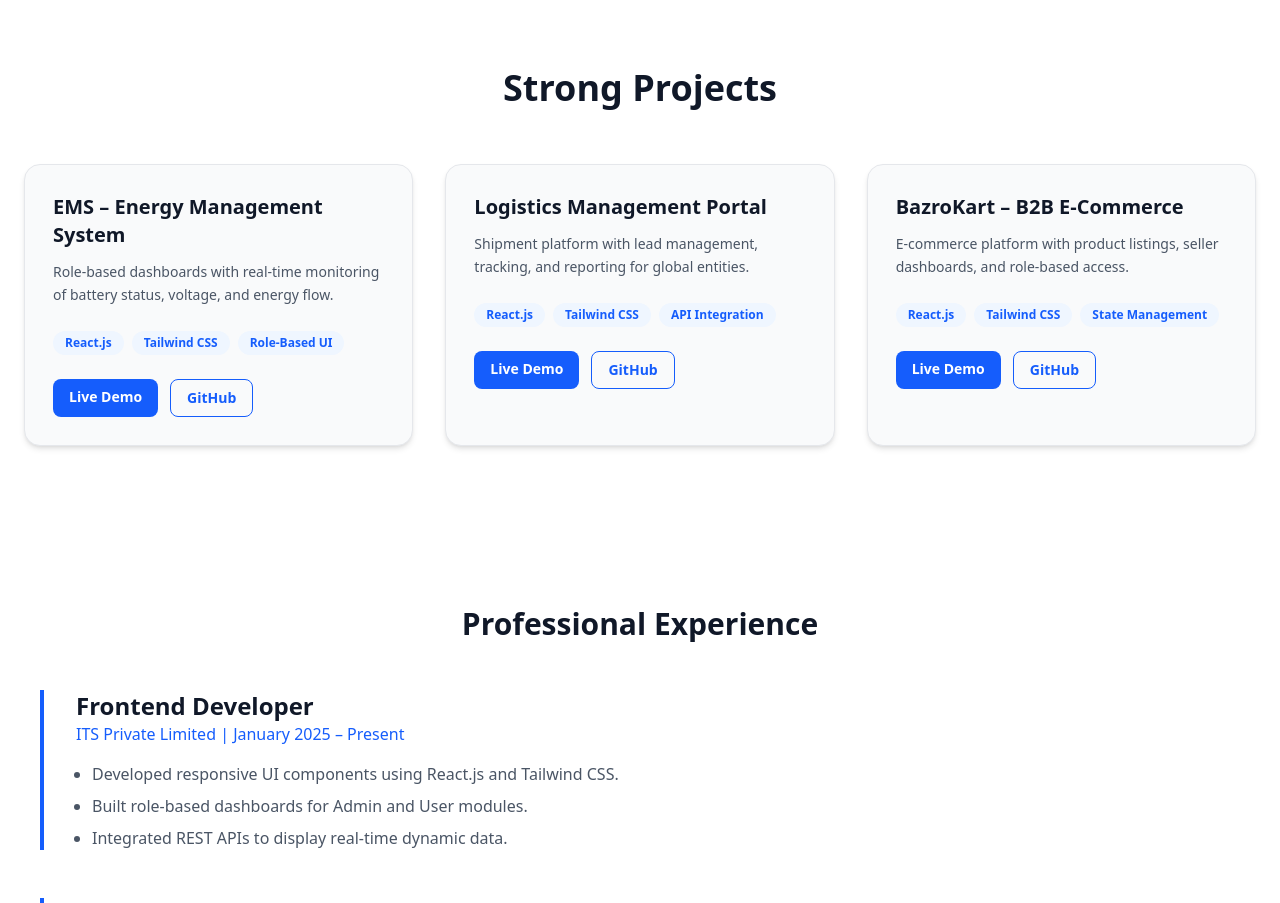
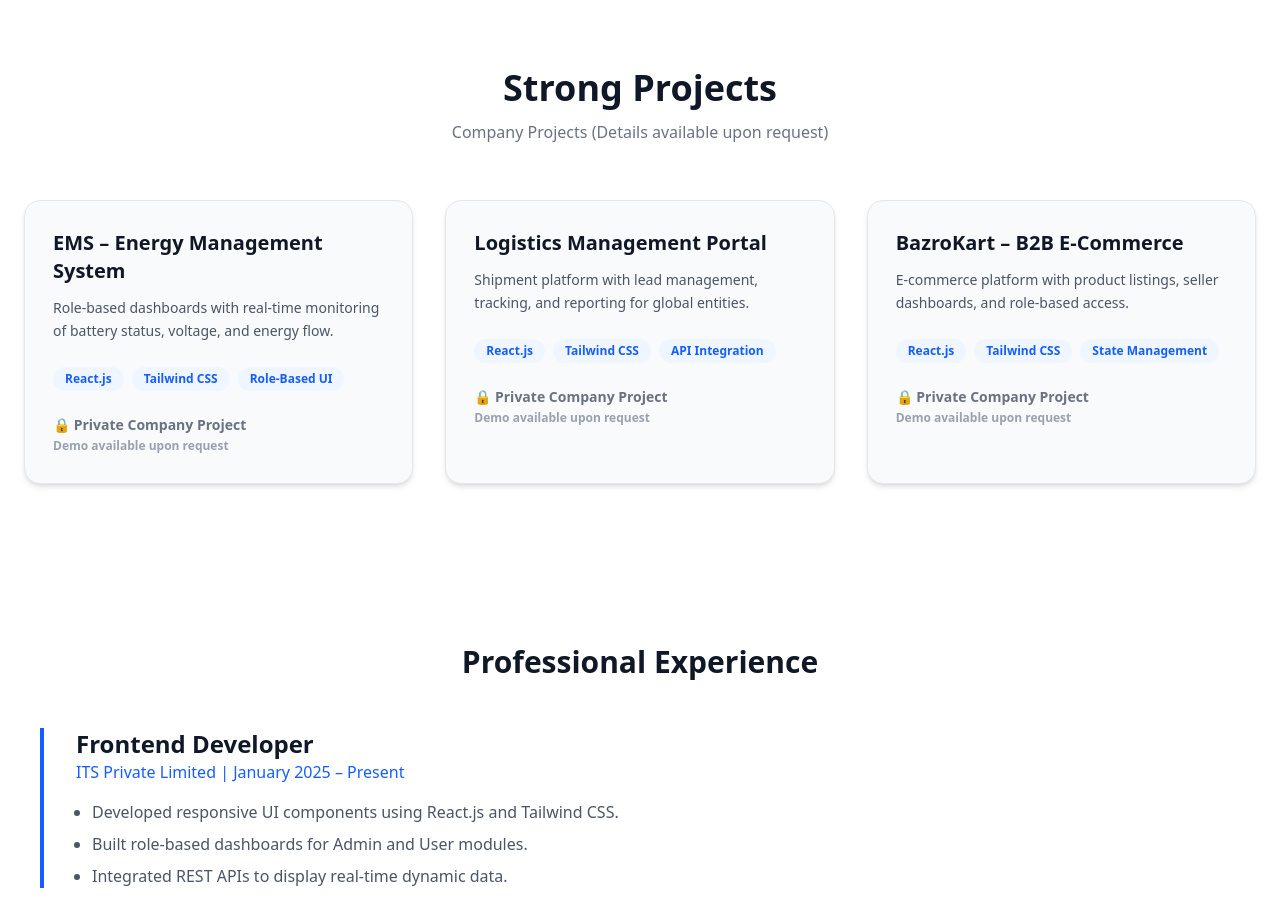
Before and after one commit to A-Pandiselvi/frontend-developer-portfolio, a React (Vite) app: page / in a window 1280 px wide. Shown: the part 1940-2843 px from the top of the page. Built offline with nearby package versions, Linux system fonts and the light colour scheme.

Commit message:
Crate the Files and code

```diff
--- a/src/components/Projects.jsx
+++ b/src/components/Projects.jsx
@@ -23,6 +23,10 @@ const Projects = () => {
         <h2 className="text-3xl md:text-4xl font-extrabold text-gray-900">
           Strong Projects
         </h2>
+
+        <p className="text-gray-500 mt-3">
+          Company Projects (Details available upon request)
+        </p>
       </div>
 
       <div className="grid md:grid-cols-2 lg:grid-cols-3 gap-8 max-w-7xl mx-auto">
@@ -40,6 +44,7 @@ const Projects = () => {
               {p.desc}
             </p>
 
+            {/* Tech Stack */}
             <div className="flex flex-wrap gap-2 mb-6">
               {p.tech.map((t) => (
                 <span
@@ -51,22 +56,13 @@ const Projects = () => {
               ))}
             </div>
 
-            {/* Buttons */}
-            <div className="flex gap-3">
-              <a
-                href="#"
-                className="text-sm font-bold text-white bg-blue-600 px-4 py-2 rounded-lg hover:bg-blue-700 transition"
-              >
-                Live Demo
-              </a>
-
-              <a
-                href="#"
-                className="text-sm font-bold text-blue-600 border border-blue-600 px-4 py-2 rounded-lg hover:bg-blue-50 transition"
-              >
-                GitHub
-              </a>
-            </div>
+            {/* Private Company Note */}
+            <p className="text-sm font-semibold text-gray-500">
+              🔒 Private Company Project <br />
+              <span className="text-xs text-gray-400">
+                Demo available upon request
+              </span>
+            </p>
           </div>
         ))}
       </div>
@@ -75,111 +71,3 @@ const Projects = () => {
 };
 
 export default Projects;
-
-
-
-// import emsImg from "../assets/ems.png";
-// import logisticsImg from "../assets/logistics.png";
-// import bazroImg from "../assets/bazrokart.png";
-
-// const Projects = () => {
-//   const projects = [
-//     {
-//       title: "EMS – Energy Management System",
-//       desc: "Role-based dashboards with real-time monitoring of battery status, voltage, and energy flow.",
-//       tech: ["React.js", "Tailwind CSS", "Role-Based UI"],
-//       image: emsImg,
-//       live: "https://your-ems-demo.vercel.app",
-//       github: "https://github.com/yourusername/ems-dashboard",
-//     },
-//     {
-//       title: "Logistics Management Portal",
-//       desc: "Shipment platform with lead management, tracking, and reporting for global entities.",
-//       tech: ["React.js", "Tailwind CSS", "API Integration"],
-//       image: logisticsImg,
-//       live: "https://your-logistics-demo.vercel.app",
-//       github: "https://github.com/yourusername/logistics-portal",
-//     },
-//     {
-//       title: "BazroKart – B2B E-Commerce",
-//       desc: "E-commerce platform with product listings, seller dashboards, and role-based access.",
-//       tech: ["React.js", "Tailwind CSS", "State Management"],
-//       image: bazroImg,
-//       live: "https://your-bazrokart-demo.vercel.app",
-//       github: "https://github.com/yourusername/bazrokart",
-//     },
-//   ];
-
-//   return (
-//     <section id="projects" className="py-20 px-6 bg-white">
-//       <div className="max-w-7xl mx-auto text-center mb-14">
-//         <h2 className="text-3xl md:text-4xl font-extrabold text-gray-900">
-//           Strong Projects
-//         </h2>
-//       </div>
-
-//       <div className="grid md:grid-cols-2 lg:grid-cols-3 gap-10 max-w-7xl mx-auto">
-//         {projects.map((p, i) => (
-//           <div
-//             key={i}
-//             className="bg-gray-50 border border-gray-200 rounded-2xl overflow-hidden shadow-md
-//             hover:shadow-xl hover:-translate-y-2 transition duration-300"
-//           >
-//             {/* Project Screenshot */}
-//             <img
-//               src={p.image}
-//               alt={p.title}
-//               className="w-full h-48 object-cover"
-//             />
-
-//             {/* Content */}
-//             <div className="p-7">
-//               <h3 className="text-xl font-bold text-gray-900 mb-3">
-//                 {p.title}
-//               </h3>
-
-//               <p className="text-gray-600 mb-6 text-sm leading-relaxed">
-//                 {p.desc}
-//               </p>
-
-//               {/* Tech Stack */}
-//               <div className="flex flex-wrap gap-2 mb-6">
-//                 {p.tech.map((t) => (
-//                   <span
-//                     key={t}
-//                     className="bg-blue-50 text-blue-600 text-xs px-3 py-1 rounded-full font-bold"
-//                   >
-//                     {t}
-//                   </span>
-//                 ))}
-//               </div>
-
-//               {/* Buttons */}
-//               <div className="flex gap-3">
-//                 <a
-//                   href={p.live}
-//                   target="_blank"
-//                   rel="noopener noreferrer"
-//                   className="text-sm font-bold text-white bg-blue-600 px-4 py-2 rounded-lg hover:bg-blue-700 transition"
-//                 >
-//                   Live Demo
-//                 </a>
-
-//                 <a
-//                   href={p.github}
-//                   target="_blank"
-//                   rel="noopener noreferrer"
-//                   className="text-sm font-bold text-blue-600 border border-blue-600 px-4 py-2 rounded-lg hover:bg-blue-50 transition"
-//                 >
-//                   GitHub
-//                 </a>
-//               </div>
-//             </div>
-//           </div>
-//         ))}
-//       </div>
-//     </section>
-//   );
-// };
-
-// export default Projects;
```
